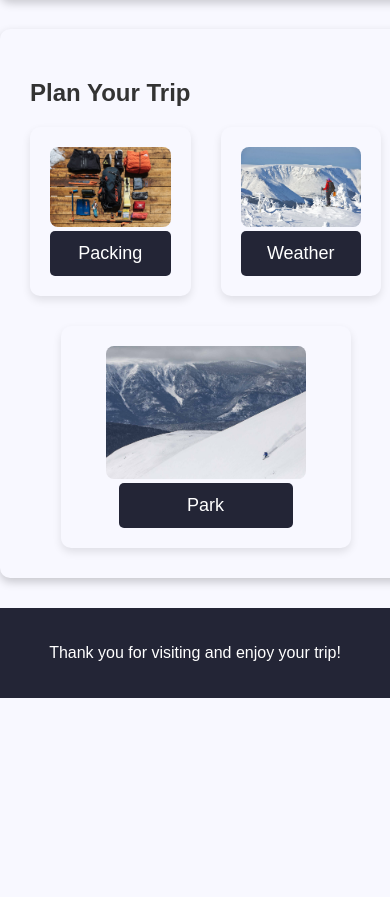
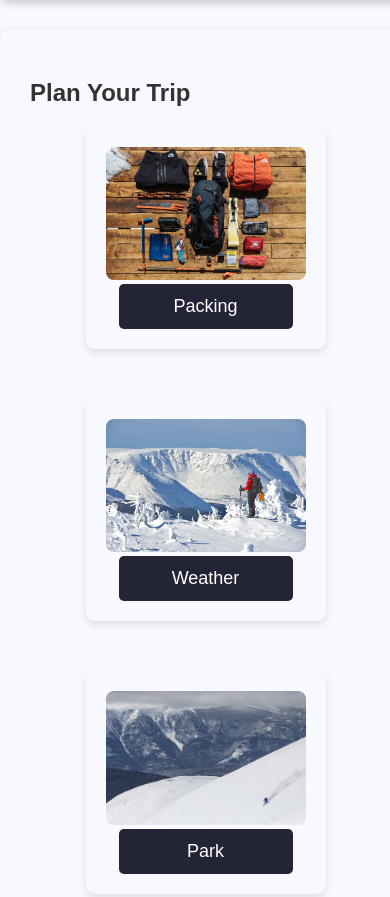
Before and after one commit to ktoms23/cs1080-First-Project, a plain HTML site: page index.html in a window 390 px wide. Shown: the part 982-1879 px from the top of the page. Before the commit the page ends 1680 px from the top, so only its background shows below. Drawn offline with Linux system fonts and the light colour scheme.

Commit message:
Update index.html

```diff
--- a/index.html
+++ b/index.html
@@ -89,6 +89,16 @@
         .nav-item a:hover {
             background: rgb(85, 97, 201);
         }
+        @media (max-width: 600px) {
+            #nav-container {
+                flex-direction: column;
+                align-items: center;
+            }
+            .nav-item {
+                max-width: 100%;
+                margin-bottom: 20px;
+            }
+        }
         footer {
             text-align: center;
             background: rgb(35, 37, 54);
```
